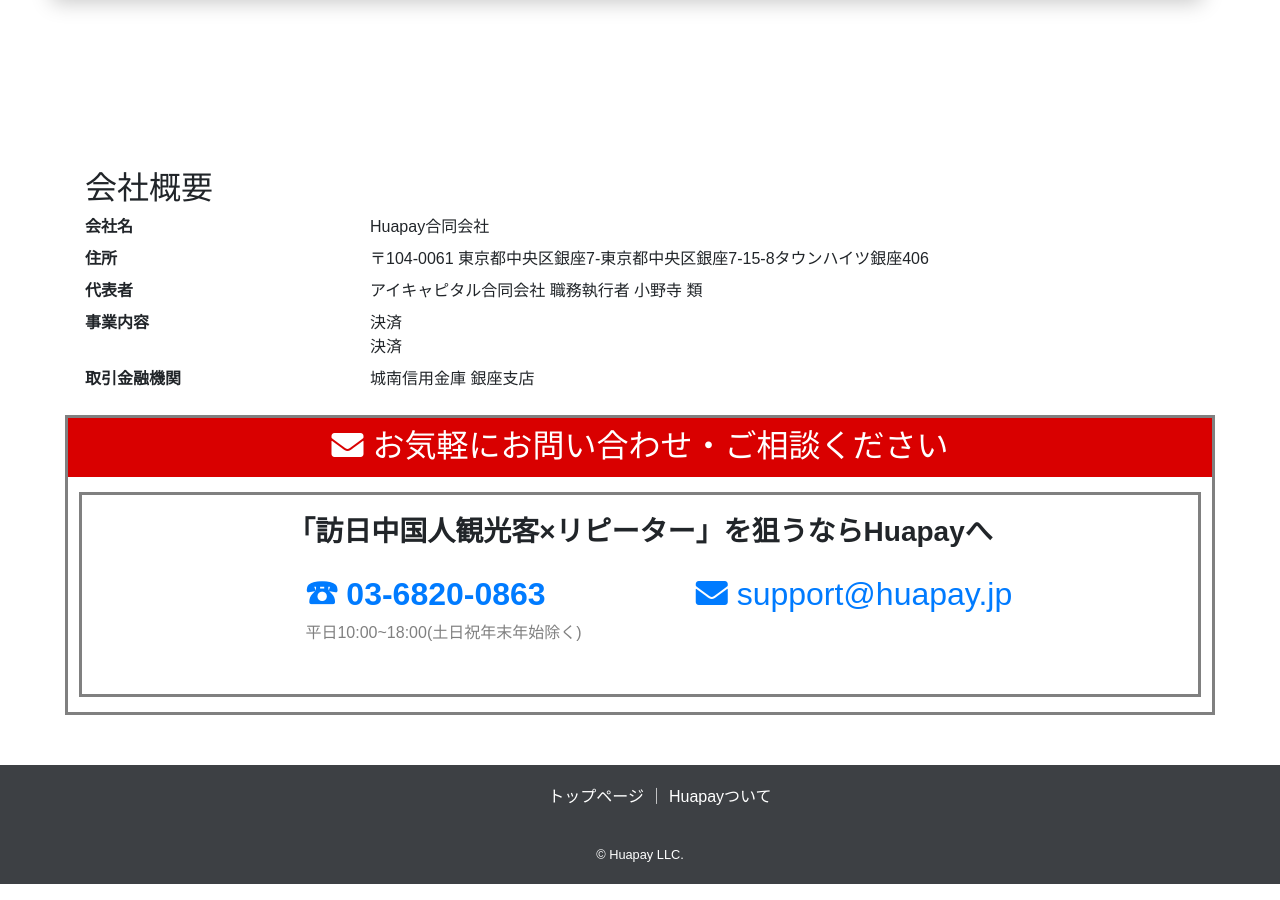
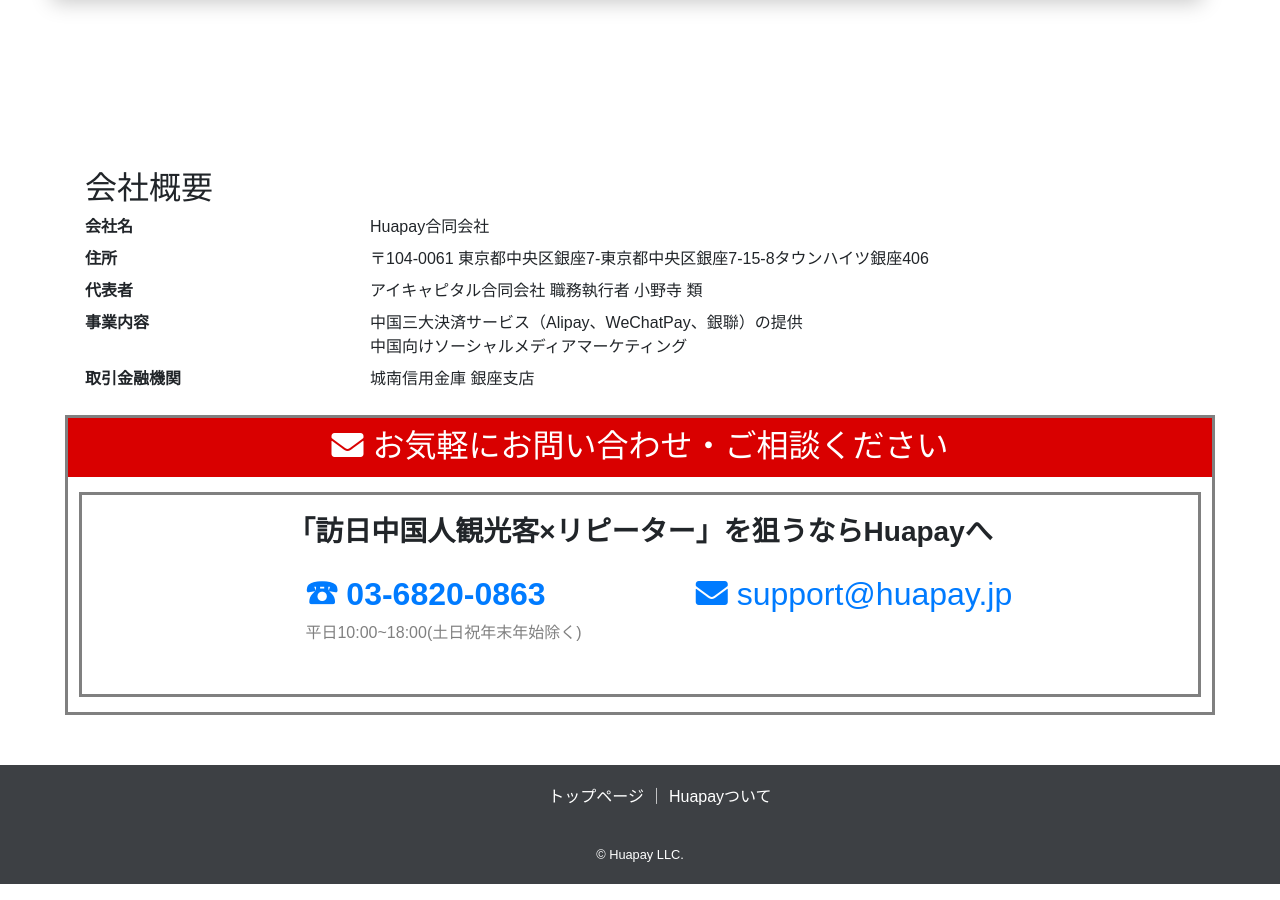
Before and after one commit to huapay/huapay.github.io, a Jekyll site: the page built from about.html, in a window 1280 px wide and 900 px high, scrolled down 1289 px. Built offline with Jekyll 4.4.1, drawn with Linux system fonts in a browser that asks for light colours; nearby versions of some CDN libraries.

Commit message:
Update business

```diff
--- a/about.html
+++ b/about.html
@@ -69,8 +69,8 @@
             <dd class="col-sm-9">アイキャピタル合同会社 職務執行者 小野寺 類</dd>
             <dt class="col-sm-3">事業内容</dt>
             <dd class="col-sm-9">
-                決済<br />
-                決済
+                中国三大決済サービス（Alipay、WeChatPay、銀聯）の提供<br />
+                中国向けソーシャルメディアマーケティング
             </dd>
             <dt class="col-sm-3">取引金融機関</dt>
             <dd class="col-sm-9">城南信用金庫 銀座支店</dd>
```
